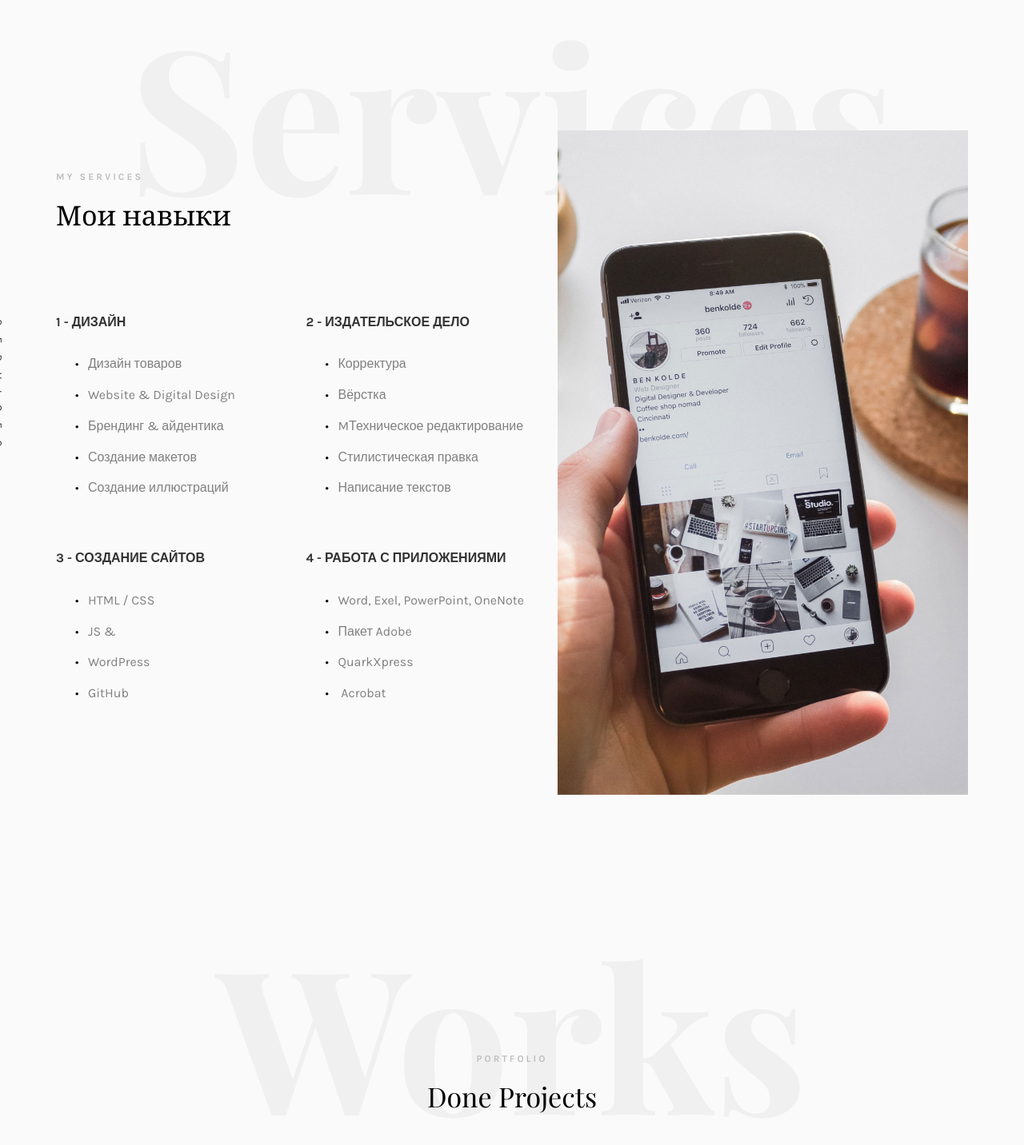
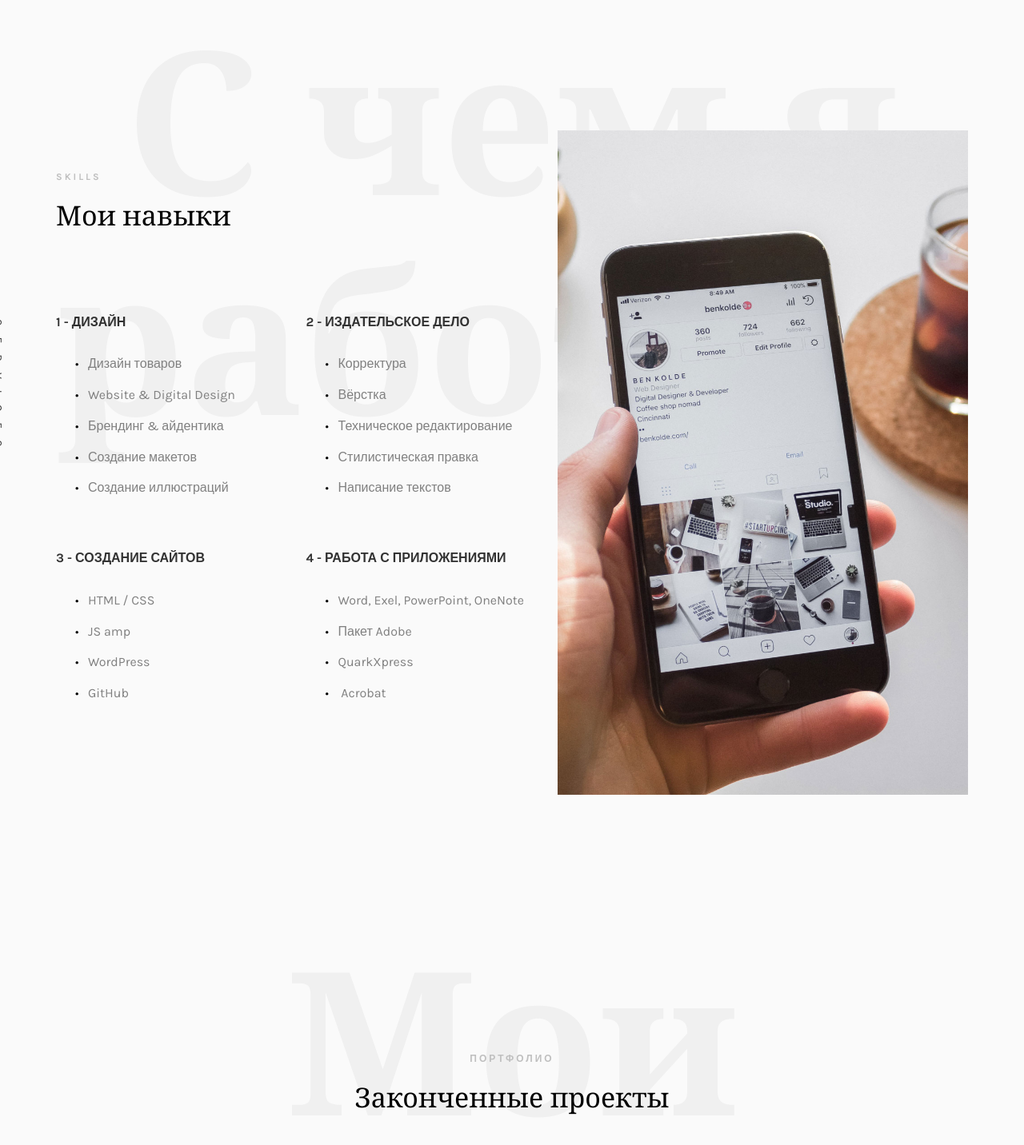
Before and after one commit to noturl/resume, a plain HTML site: page index.html in a window 1280 px wide. Shown: the part 883-2315 px from the top of the page at 80% size. Drawn offline with nearby package versions, Linux system fonts and the light colour scheme; files whose address does not match are found by name; a web font is replaced by a local one.

Commit message:
Update index.html

```diff
--- a/index.html
+++ b/index.html
@@ -111,7 +111,7 @@
 		<div id="colorlib-about">
 			<div class="container">
 				<div class="row text-center">
-					<h2 class="bold">About</h2>
+					<h2 class="bold">Обо мне</h2>
 				</div>
 				<div class="row">
 					<div class="col-md-5 animate-box">
@@ -136,7 +136,7 @@
 							</div>
 							<div class="desc">
 								<div class="rotate">
-									<h2 class="heading">About</h2>
+									<h2 class="heading">@noturl</h2>
 								</div>
 								<p>Студентка <a href="#">Московского издательско-полиграфического колледжа, </a> специальность «Издательское дело». Выпускница Художественной школы им. Ю. А. Розума, автор стихов и прозы. Псевдоним — Лина Ишвар. </p>
 								<p class="colorlib-social-icons">
@@ -155,7 +155,7 @@
 		<div id="colorlib-services">
 			<div class="container">
 				<div class="row text-center">
-					<h2 class="bold">Services</h2>
+					<h2 class="bold">С чем я работаю</h2>
 				</div>
 				<div class="row">
 					<div class="col-md-12">
@@ -163,7 +163,7 @@
 							<div class="one-third">
 								<div class="row">
 									<div class="col-md-12 col-md-offset-0 animate-box intro-heading">
-										<span>My Services</span>
+										<span>Skills</span>
 										<h2>Мои навыки</h2>
 									</div>
 								</div>
@@ -188,7 +188,7 @@
 											<h3>3 - Создание сайтов</h3>
 											<ul>
 												<li>HTML / CSS</li>
-												<li>JS &amp</li>
+												<li>JS amp</li>
 												<li>WordPress</li>
 												<li>GitHub</li>
 											</ul>
@@ -200,7 +200,7 @@
 											<ul>
 												<li>Корректура</li>
 												<li>Вёрстка</li>
-												<li>MТехническое редактирование</li>
+												<li>Техническое редактирование</li>
 												<li>Стилистическая правка</li>
 												<li>Написание текстов</li>
 
@@ -229,12 +229,12 @@
 		<div id="colorlib-work">
 			<div class="container">
 				<div class="row text-center">
-					<h2 class="bold">Works</h2>
+					<h2 class="bold">Мои работы</h2>
 				</div>
 				<div class="row">
 					<div class="col-md-12 col-md-offset-0 text-center animate-box intro-heading">
-						<span>Portfolio</span>
-						<h2>Done Projects</h2>
+						<span>Портфолио</span>
+						<h2>Законченные проекты</h2>
 					</div>
 				</div>
 				<div class="row">
```
